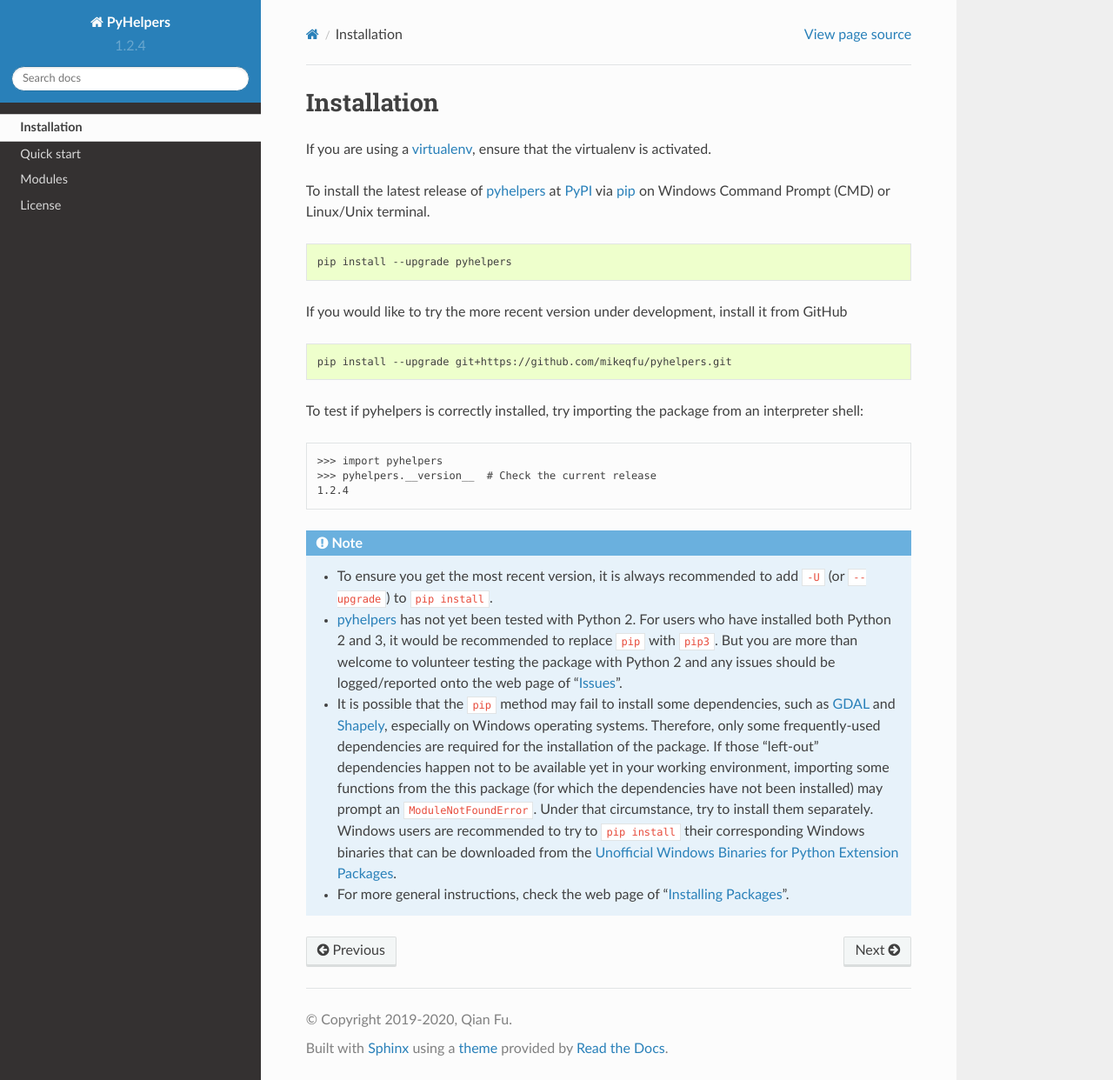
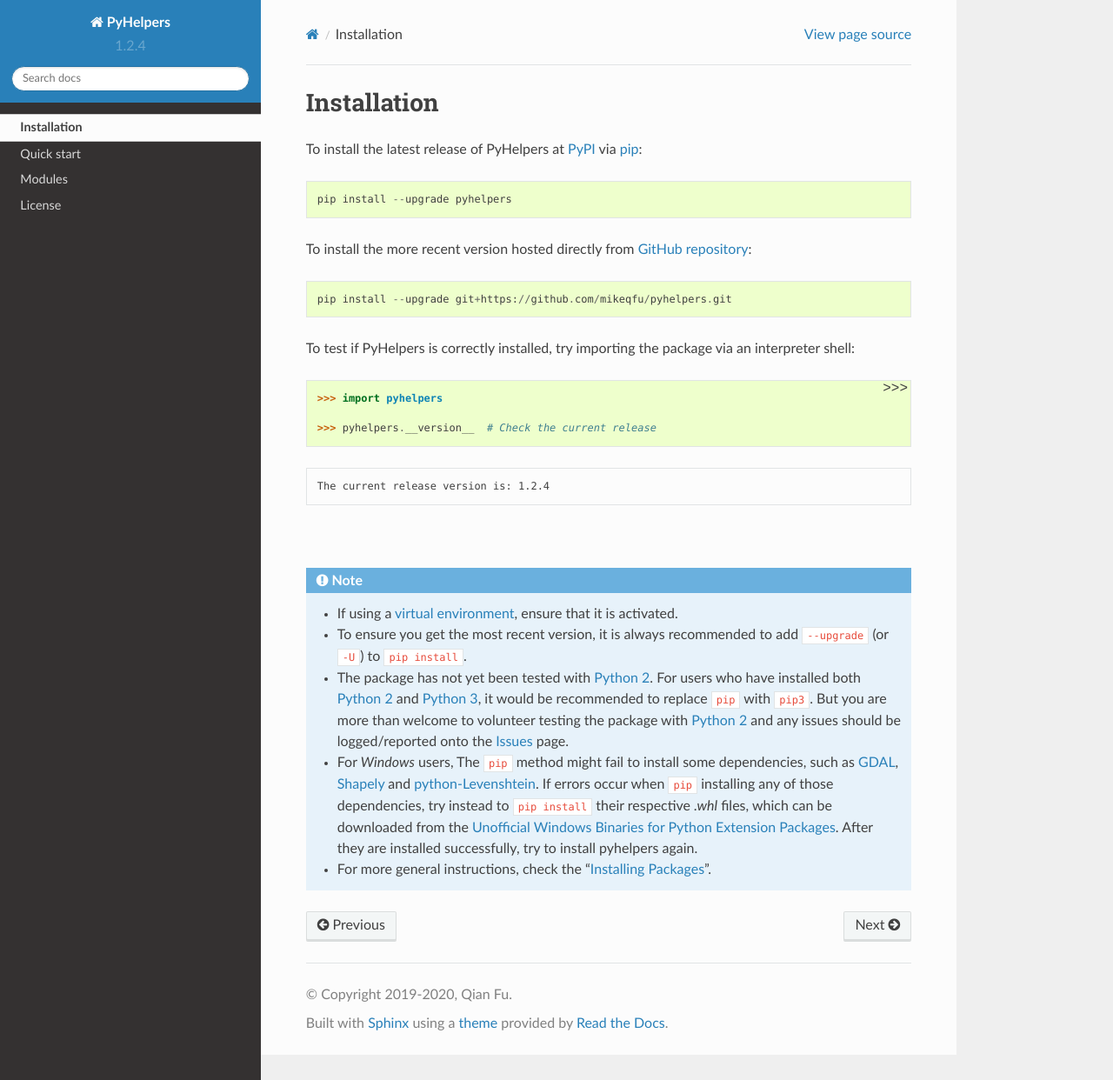
Before and after one commit to mikeqfu/pyhelpers, a Sphinx documentation site: the page built from docs/source/installation.rst, in a window 1280 px wide and 1242 px high. Shown: the whole window at 87% size. Built offline with Sphinx 7.4.7 and the Read the Docs theme 2.0.0, drawn with Linux system fonts in a browser that asks for light colours.

Commit message:
modify docs\source\installation.rst

```diff
--- a/docs/source/installation.rst
+++ b/docs/source/installation.rst
@@ -1,31 +1,57 @@
+============
 Installation
 ============
 
-If you are using a `virtualenv <https://packaging.python.org/key_projects/#virtualenv>`_, ensure that the virtualenv is activated.
+To install the latest release of PyHelpers at `PyPI`_ via `pip`_:
 
-To install the latest release of `pyhelpers <https://github.com/mikeqfu/pyhelpers>`_ at `PyPI <https://pypi.org/project/pyhelpers/>`_ via `pip <https://packaging.python.org/key_projects/#pip>`_ on Windows Command Prompt (CMD) or Linux/Unix terminal.
-
-.. code-block:: bash
+.. code-block::
 
    pip install --upgrade pyhelpers
 
-If you would like to try the more recent version under development, install it from GitHub
+To install the more recent version hosted directly from `GitHub repository`_:
 
-.. code-block:: bash
+.. code-block::
 
    pip install --upgrade git+https://github.com/mikeqfu/pyhelpers.git
 
-To test if pyhelpers is correctly installed, try importing the package from an interpreter shell:
+To test if PyHelpers is correctly installed, try importing the package via an interpreter shell:
+
+.. code-block:: python
+
+    >>> import pyhelpers
+
+    >>> pyhelpers.__version__  # Check the current release
 
 .. parsed-literal::
+    The current release version is: |version|
 
-    >>> import pyhelpers
-    >>> pyhelpers.__version__  # Check the current release
-    |version|
+|
 
 .. note::
 
-    - To ensure you get the most recent version, it is always recommended to add ``-U`` (or ``--upgrade``) to ``pip install``.
-    - `pyhelpers <https://github.com/mikeqfu/pyhelpers>`_ has not yet been tested with Python 2. For users who have installed both Python 2 and 3, it would be recommended to replace ``pip`` with ``pip3``. But you are more than welcome to volunteer testing the package with Python 2 and any issues should be logged/reported onto the web page of "`Issues <https://github.com/mikeqfu/pyhelpers/issues>`_".
-    - It is possible that the ``pip`` method may fail to install some dependencies, such as `GDAL <https://pypi.org/project/GDAL/>`_ and `Shapely <https://pypi.org/project/Shapely/>`_, especially on Windows operating systems. Therefore, only some frequently-used dependencies are required for the installation of the package. If those "left-out" dependencies happen not to be available yet in your working environment, importing some functions from the this package (for which the dependencies have not been installed) may prompt an ``ModuleNotFoundError``. Under that circumstance, try to install them separately. Windows users are recommended to try to ``pip install`` their corresponding Windows binaries that can be downloaded from the `Unofficial Windows Binaries for Python Extension Packages <https://www.lfd.uci.edu/~gohlke/pythonlibs>`_.
-    - For more general instructions, check the web page of "`Installing Packages <https://packaging.python.org/tutorials/installing-packages>`_".
+    - If using a `virtual environment`_, ensure that it is activated.
+
+    - To ensure you get the most recent version, it is always recommended to add ``--upgrade`` (or ``-U``) to ``pip install``.
+
+    - The package has not yet been tested with `Python 2`_. For users who have installed both `Python 2`_ and `Python 3`_, it would be recommended to replace ``pip`` with ``pip3``. But you are more than welcome to volunteer testing the package with `Python 2`_ and any issues should be logged/reported onto the `Issues`_ page.
+
+    - For *Windows* users, The ``pip`` method might fail to install some dependencies, such as `GDAL`_, `Shapely`_ and `python-Levenshtein`_. If errors occur when ``pip`` installing any of those dependencies, try instead to ``pip install`` their respective *.whl* files, which can be downloaded from the `Unofficial Windows Binaries for Python Extension Packages`_. After they are installed successfully, try to install pyhelpers again.
+
+    - For more general instructions, check the "`Installing Packages <https://packaging.python.org/tutorials/installing-packages>`_".
+
+
+.. _`PyPI`: https://pypi.org/project/pyhelpers/
+.. _`pip`: https://packaging.python.org/key_projects/#pip
+.. _`GitHub repository`: https://github.com/mikeqfu/pyhelpers
+
+.. _`virtual environment`: https://packaging.python.org/glossary/#term-Virtual-Environment
+.. _`virtualenv`: https://packaging.python.org/key_projects/#virtualenv
+.. _`Python 2`: https://docs.python.org/2/
+.. _`Python 3`: https://docs.python.org/3/
+.. _`Issues`: https://github.com/mikeqfu/pyhelpers/issues
+
+.. _`GDAL`: https://pypi.org/project/GDAL/
+.. _`Shapely`: https://pypi.org/project/Shapely/
+.. _`python-Levenshtein`: https://pypi.org/project/python-Levenshtein/
+.. _`Unofficial Windows Binaries for Python Extension Packages`: https://www.lfd.uci.edu/~gohlke/pythonlibs/
+.. _`Installing Packages`: https://packaging.python.org/tutorials/installing-packages
```
